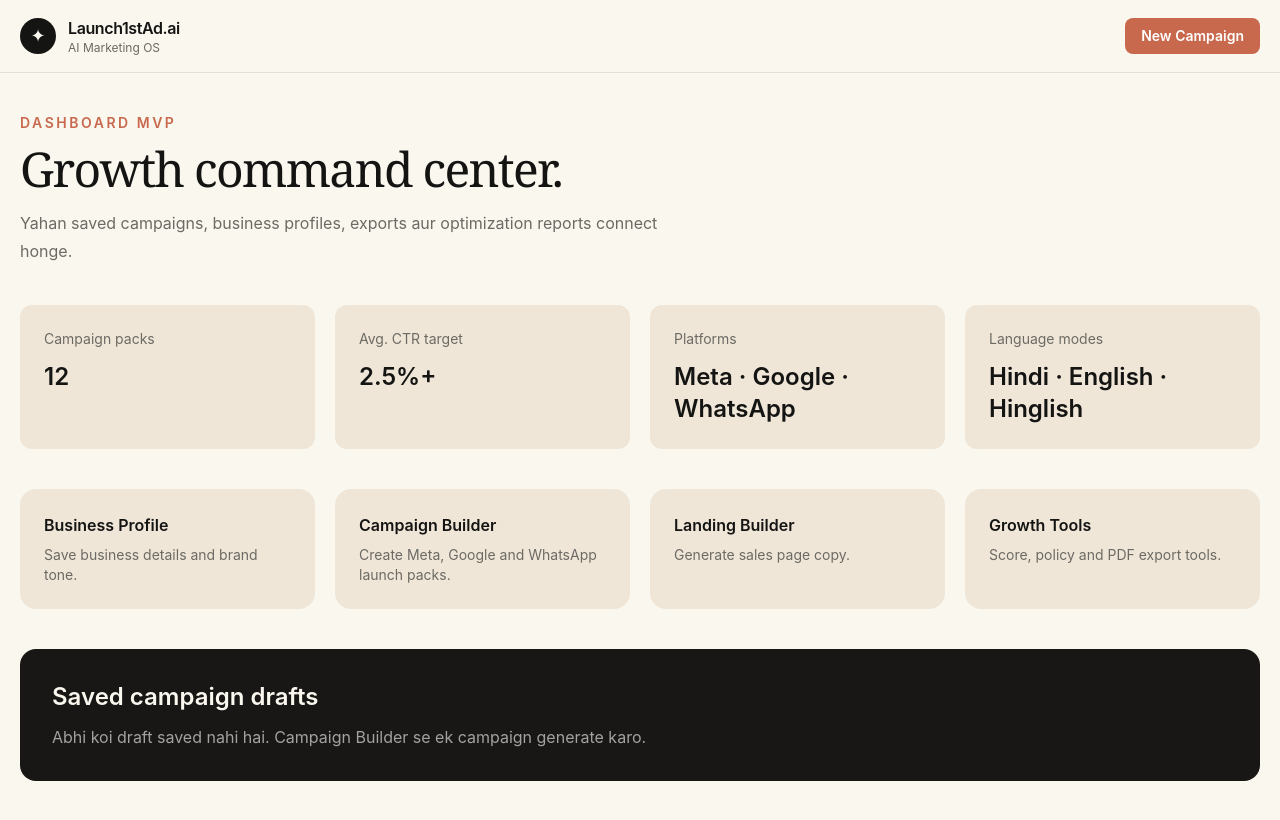
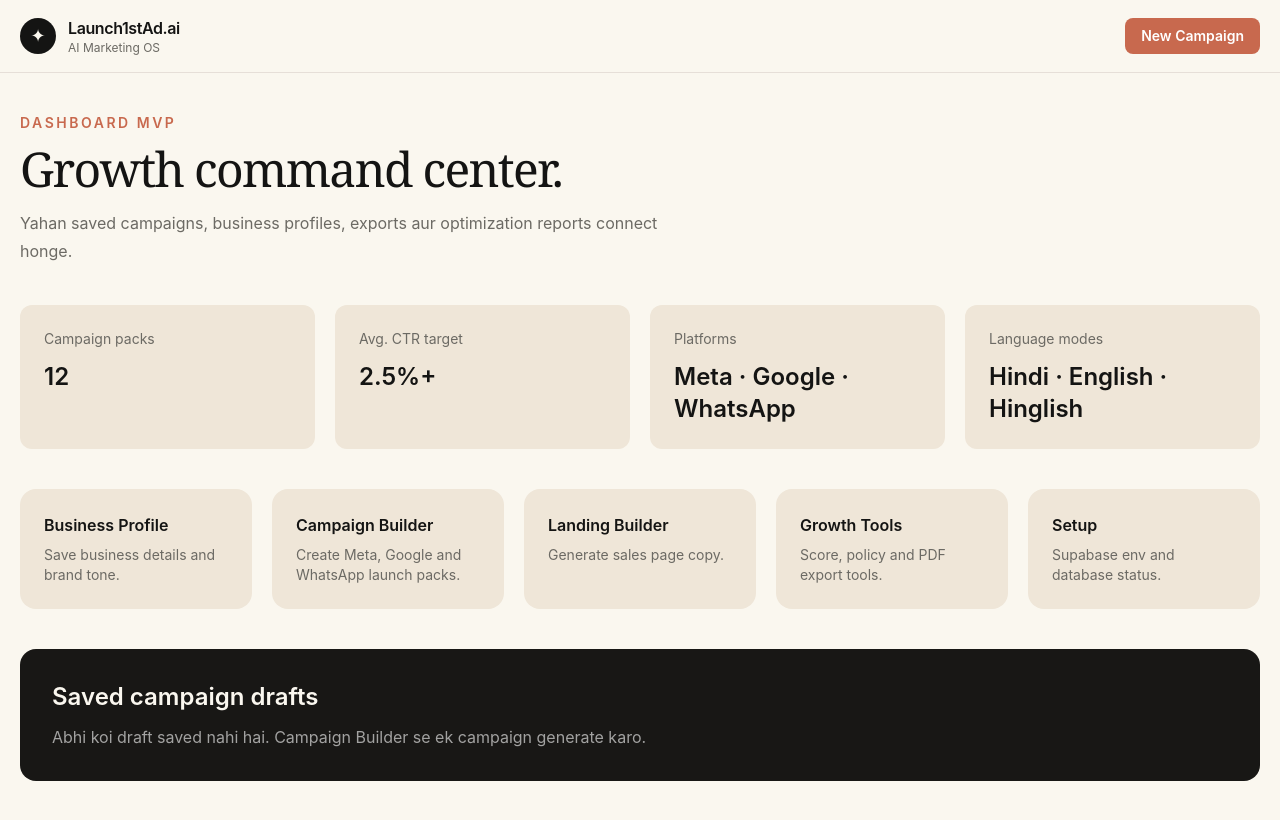
Before and after one commit to lkmeeena882437-dotcom/Launch1stAd.ai, a Next.js app: page /dashboard in a window 1280 px wide. Built offline with nearby package versions, Linux system fonts and the light colour scheme.

Commit message:
Add setup link to dashboard

```diff
--- a/app/dashboard/page.tsx
+++ b/app/dashboard/page.tsx
@@ -13,7 +13,8 @@ const tools = [
   ["Business Profile", "/business", "Save business details and brand tone."],
   ["Campaign Builder", "/campaign", "Create Meta, Google and WhatsApp launch packs."],
   ["Landing Builder", "/landing-builder", "Generate sales page copy."],
-  ["Growth Tools", "/tools", "Score, policy and PDF export tools."]
+  ["Growth Tools", "/tools", "Score, policy and PDF export tools."],
+  ["Setup", "/setup", "Supabase env and database status."]
 ];
 
 export default function DashboardPage() {
@@ -32,7 +33,7 @@ export default function DashboardPage() {
         <div className="mt-10 grid gap-5 md:grid-cols-4">
           {stats.map(([label, value]) => <div key={label} className="rounded-xl bg-card p-6"><p className="text-sm text-muted">{label}</p><p className="mt-3 text-2xl font-semibold">{value}</p></div>)}
         </div>
-        <div className="mt-10 grid gap-5 md:grid-cols-4">
+        <div className="mt-10 grid gap-5 md:grid-cols-5">
           {tools.map(([title, href, text]) => <Link key={title} href={href} className="rounded-2xl bg-card p-6"><h2 className="font-semibold">{title}</h2><p className="mt-2 text-sm text-muted">{text}</p></Link>)}
         </div>
         <div className="mt-10"><HistoryList /></div>
```
